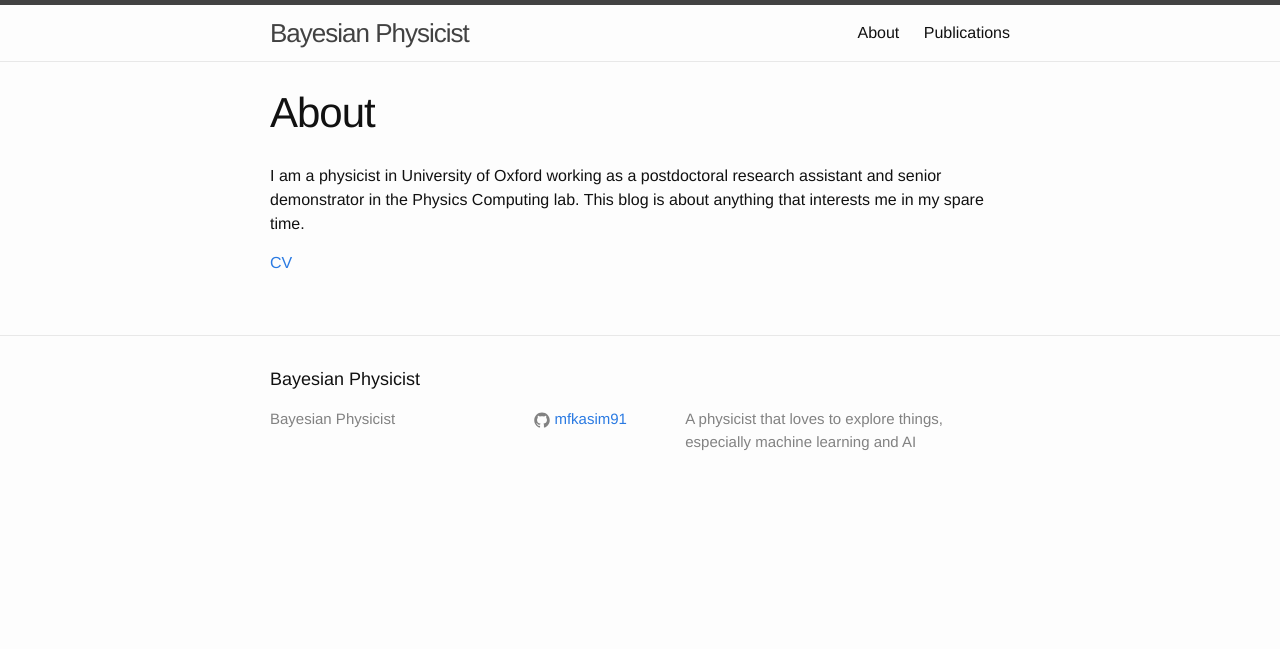
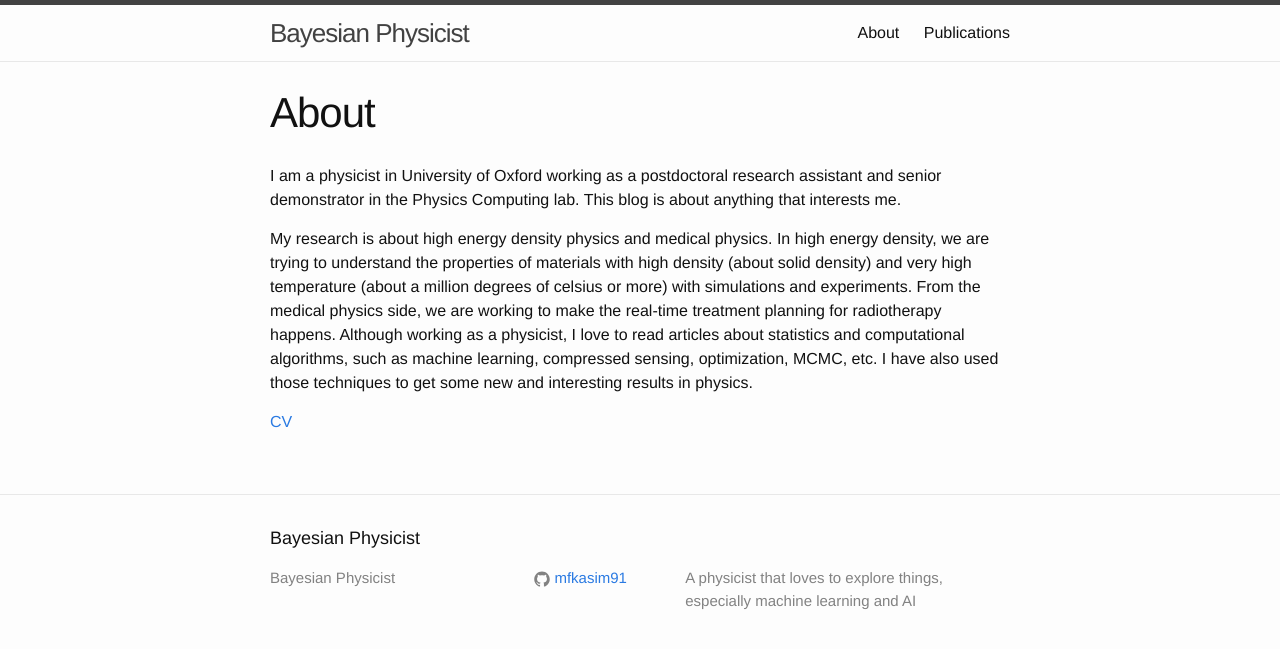
Before and after one commit to mfkasim1/mfkasim1.github.io, a Jekyll site: the page built from about.md, in a window 1280 px wide. Shown: the top 649 px of the page. Built offline with Jekyll 4.4.1, drawn with Linux system fonts in a browser that asks for light colours.

Commit message:
Changed about me

```diff
--- a/about.md
+++ b/about.md
@@ -5,7 +5,18 @@ permalink: /about/
 ---
 
 I am a physicist in University of Oxford working as a postdoctoral research
-assistant and senior demonstrator in the Physics Computing lab. This blog is
-about anything that interests me in my spare time.
+assistant and senior demonstrator in the Physics Computing lab.
+This blog is about anything that interests me.
+
+My research is about high energy density physics and medical physics.
+In high energy density, we are trying to understand the properties of materials
+with high density (about solid density) and very high temperature
+(about a million degrees of celsius or more) with simulations and experiments.
+From the medical physics side, we are working to make the real-time treatment
+planning for radiotherapy happens.
+Although working as a physicist, I love to read articles about statistics and
+computational algorithms, such as machine learning, compressed sensing,
+optimization, MCMC, etc. I have also used those techniques to get some new
+and interesting results in physics.
 
 [CV](/assets/cv.pdf)
```
